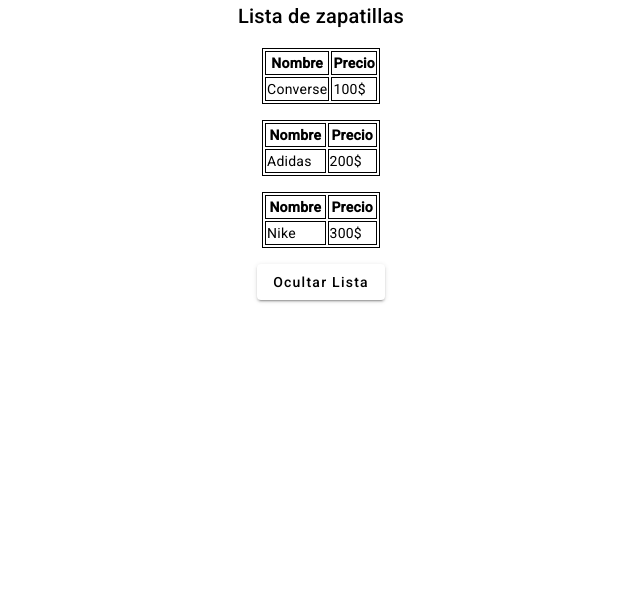
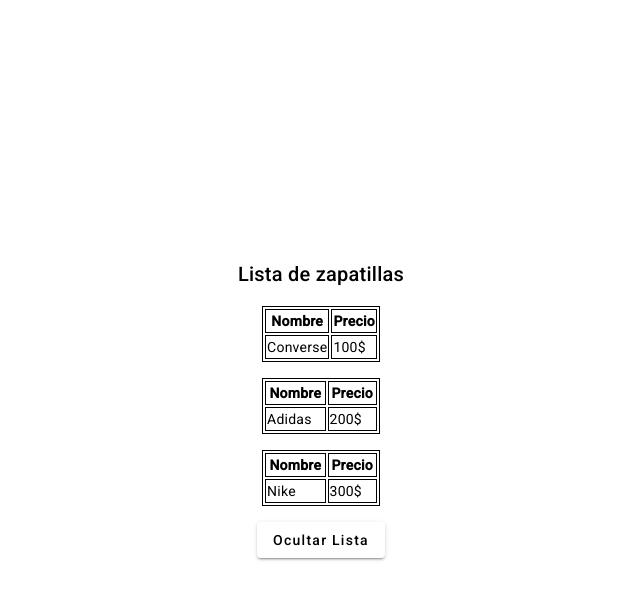
Before and after one commit to Portero20/proyecto-angular, an Angular app: page / in a window 1280 px wide. Shown: the top 600 px of the page, without its empty margins (319-959 px from the left). Built offline with nearby package versions, Linux system fonts and the light colour scheme.

Commit message:
Estilos generales Agregamos estilos generales para todo el proyecto

```diff
--- a/src/styles.scss
+++ b/src/styles.scss
@@ -1,4 +1,34 @@
-/* You can add global styles to this file, and also import other style files */
+*::before,*::after {
 
-html, body { height: 100%; }
-body { margin: 0; font-family: Roboto, "Helvetica Neue", sans-serif; }
+    padding: 0;
+    margin: 0;
+    border: 0;
+    box-sizing: border-box;
+    vertical-align: baseline;
+
+}
+
+li {
+
+    list-style-type: none;
+
+}
+
+html {
+
+    body {
+
+        display: flex;
+        justify-content: center;
+        align-items: center;
+        min-height: 100vh;
+
+    }
+
+}
+
+body {
+
+    font-family: Roboto, "Helvetica Neue", sans-serif;
+    font-size: 100%;
+}
```
